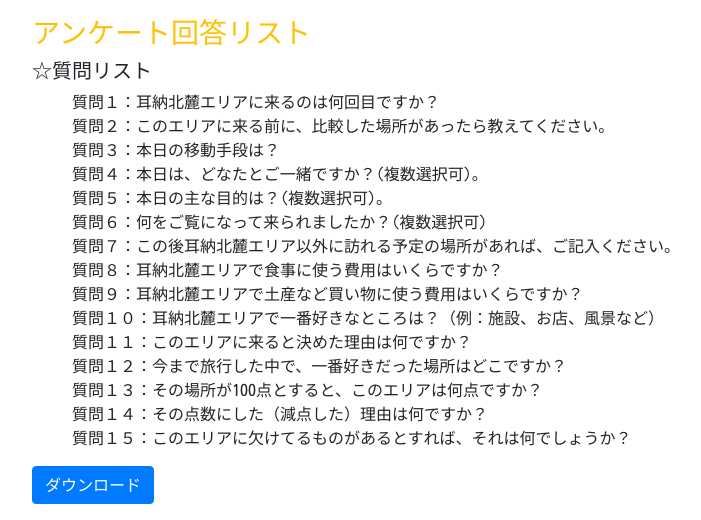
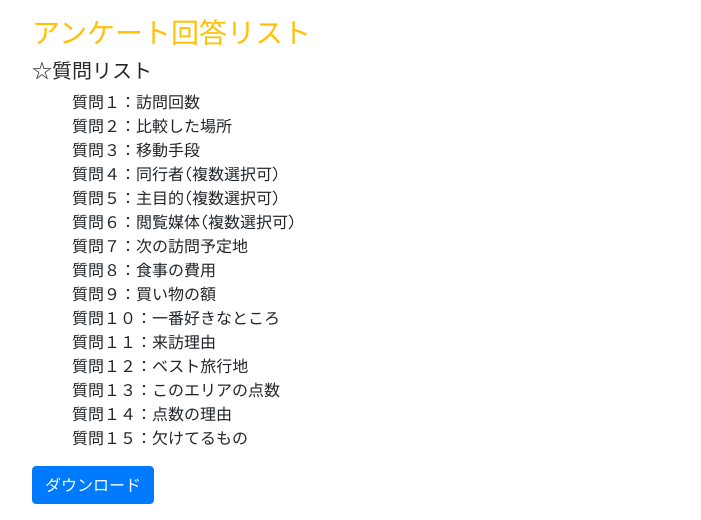
Before and after one commit to guchi-guchi/test, a Django app: page /list/ in a window 1280 px wide. Shown: the part 56-576 px from the top of the page, without its empty margins (53-754 px from the left). Run offline with Django 3.2, Linux system fonts and the light colour scheme; a user stored in the database is signed in; data that the repository does not hold is empty; parts of the project's set-up code (start-up, migrations or seed data) failed here and were passed over; some libraries are stand-ins or nearby versions; some web fonts are replaced.

Commit message:
notification

```diff
--- a/anke/forms.py
+++ b/anke/forms.py
@@ -101,5 +101,5 @@ class AnkeForm(ModelForm):
             'question13': '質問13：その場所が100点とすると、このエリアは何点ですか？',
             'question14': '質問14：その点数にした（減点した）理由は何ですか？',
             'question15': '質問15：このエリアに欠けてるものがあるとすれば、それは何でしょうか？',
-            'notification': 'メールマガジンの購読を希望されない方は、チェックを外してください',
+            'notification': '<span class="text-success lead">久留米DMOメールマガジン<br>を購読する。</span><br>希望されない方は、チェックを外してください。',
         }
--- a/anke/templates/anke/list.html
+++ b/anke/templates/anke/list.html
@@ -9,21 +9,21 @@
     <div class="questions">
       <h5>☆質問リスト</h5>
       <ul  style="list-style: none;">
-        <li>質問１：耳納北麓エリアに来るのは何回目ですか？</li>
-        <li>質問２：このエリアに来る前に、比較した場所があったら教えてください。</li>
-        <li>質問３：本日の移動手段は？</li>
-        <li>質問４：本日は、どなたとご一緒ですか？(複数選択可)。</li>
-        <li>質問５：本日の主な目的は？(複数選択可)。</li>
-        <li>質問６：何をご覧になって来られましたか？(複数選択可)</li>
-        <li>質問７：この後耳納北麓エリア以外に訪れる予定の場所があれば、ご記入ください。</li>
-        <li>質問８：耳納北麓エリアで食事に使う費用はいくらですか？</li>
-        <li>質問９：耳納北麓エリアで土産など買い物に使う費用はいくらですか？</li>
-        <li>質問１０：耳納北麓エリアで一番好きなところは？（例：施設、お店、風景など）</li>
-        <li>質問１１：このエリアに来ると決めた理由は何ですか？</li>
-        <li>質問１２：今まで旅行した中で、一番好きだった場所はどこですか？</li>
-        <li>質問１３：その場所が100点とすると、このエリアは何点ですか？</li>
-        <li>質問１４：その点数にした（減点した）理由は何ですか？</li>
-        <li>質問１５：このエリアに欠けてるものがあるとすれば、それは何でしょうか？</li>
+        <li>質問１：訪問回数</li>
+        <li>質問２：比較した場所</li>
+        <li>質問３：移動手段</li>
+        <li>質問４：同行者(複数選択可)</li>
+        <li>質問５：主目的(複数選択可)</li>
+        <li>質問６：閲覧媒体(複数選択可)</li>
+        <li>質問７：次の訪問予定地</li>
+        <li>質問８：食事の費用</li>
+        <li>質問９：買い物の額</li>
+        <li>質問１０：一番好きなところ</li>
+        <li>質問１１：来訪理由</li>
+        <li>質問１２：ベスト旅行地</li>
+        <li>質問１３：このエリアの点数</li>
+        <li>質問１４：点数の理由</li>
+        <li>質問１５：欠けてるもの</li>
       </ul>
     </div>
     <a class="btn btn-primary mb-3" href="{%  url 'anke:export' %}">ダウンロード</a>
--- a/anke/templates/anke/notify_message.txt
+++ b/anke/templates/anke/notify_message.txt
@@ -1,3 +1,5 @@
 「{{ news.title }}」
 
 {{ news.message }}
+
+※配信停止を希望される方は、本メールに「空メール」で返信してください。
--- a/anke/templates/anke/survey.html
+++ b/anke/templates/anke/survey.html
@@ -12,7 +12,7 @@
     {{ form|crispy }}
     <button class="btn btn-warning" type="submit">回答する</button>
   </form>
-  <h6 class="text-primary my-3">「回答する」ボタンを押すと<br>通知のメールが届きますので<br>ご確認ください。</h6>
+  <h6 class="text-primary mt-4 mb-3 lead">「回答する」ボタンを押すと<br>通知のメールが届きますので<br>ご確認ください。</h6>
   {% if user.is_staff %}
   <p><a class="text-success" href="{% url 'anke:table' %}">データベース<span class="small">（管理者のみアクセス可能）</span></a></p>
   {% endif %}
--- a/anke/views.py
+++ b/anke/views.py
@@ -53,9 +53,9 @@ def ankeExport(request):
     filename = urllib.parse.quote((u'アンケート回答リスト.csv').encode("utf8"))
     response['Content-Disposition'] = 'attachment; filename*=UTF-8\'\'{}'.format(filename)
     writer = csv.writer(response)
-    writer.writerow(['回答日', '手段', '氏名', '住所', '年代', '性別', 'Eメールアドレス', '質問１', '質問２', '質問３', '質問４', '質問５', '質問６', '質問7', '質問8', '質問9', '質問10', '質問11', '質問12', '質問13', '質問14', '質問15'])
+    writer.writerow(['回答日', '手段', '氏名', '住所', '年代', '性別', 'メルマガ', 'Eメールアドレス', '質問１', '質問２', '質問３', '質問４', '質問５', '質問６', '質問7', '質問8', '質問9', '質問10', '質問11', '質問12', '質問13', '質問14', '質問15'])
     for answer in data:
-        writer.writerow([answer.created.date(), answer.status, answer.name, answer.address, answer.age, answer.gender, answer.email, answer.question1, answer.question2, answer.question3, answer.question4.all(), answer.question5.all(), answer.question6.all(), answer.question7, answer.question8, answer.question9, answer.question10, answer.question11, answer.question12, answer.question13, answer.question14, answer.question15])
+        writer.writerow([answer.created.date(), answer.status, answer.name, answer.address, answer.age, answer.gender, answer.notification, answer.email, answer.question1, answer.question2, answer.question3, answer.question4.all(), answer.question5.all(), answer.question6.all(), answer.question7, answer.question8, answer.question9, answer.question10, answer.question11, answer.question12, answer.question13, answer.question14, answer.question15])
     return response
 
 @staff_member_required
```
Also changed, not shown: db.sqlite3.
